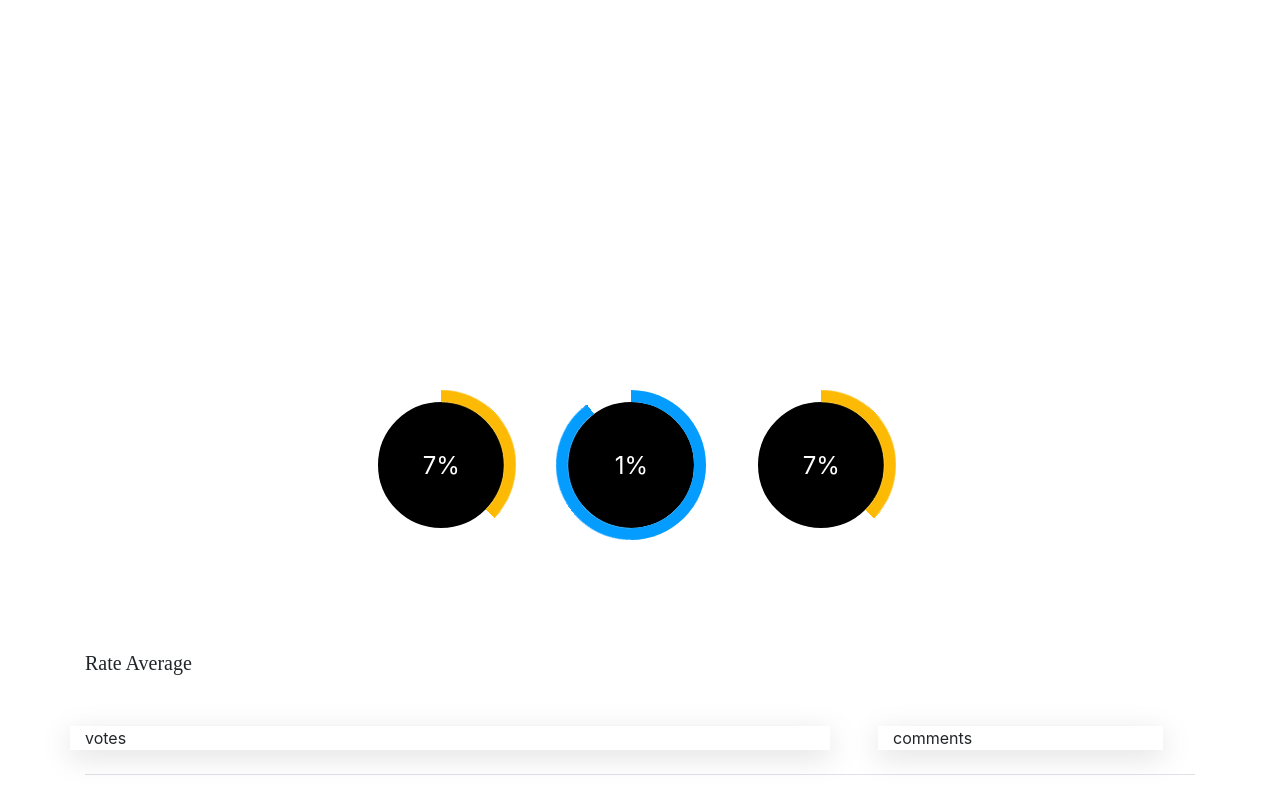
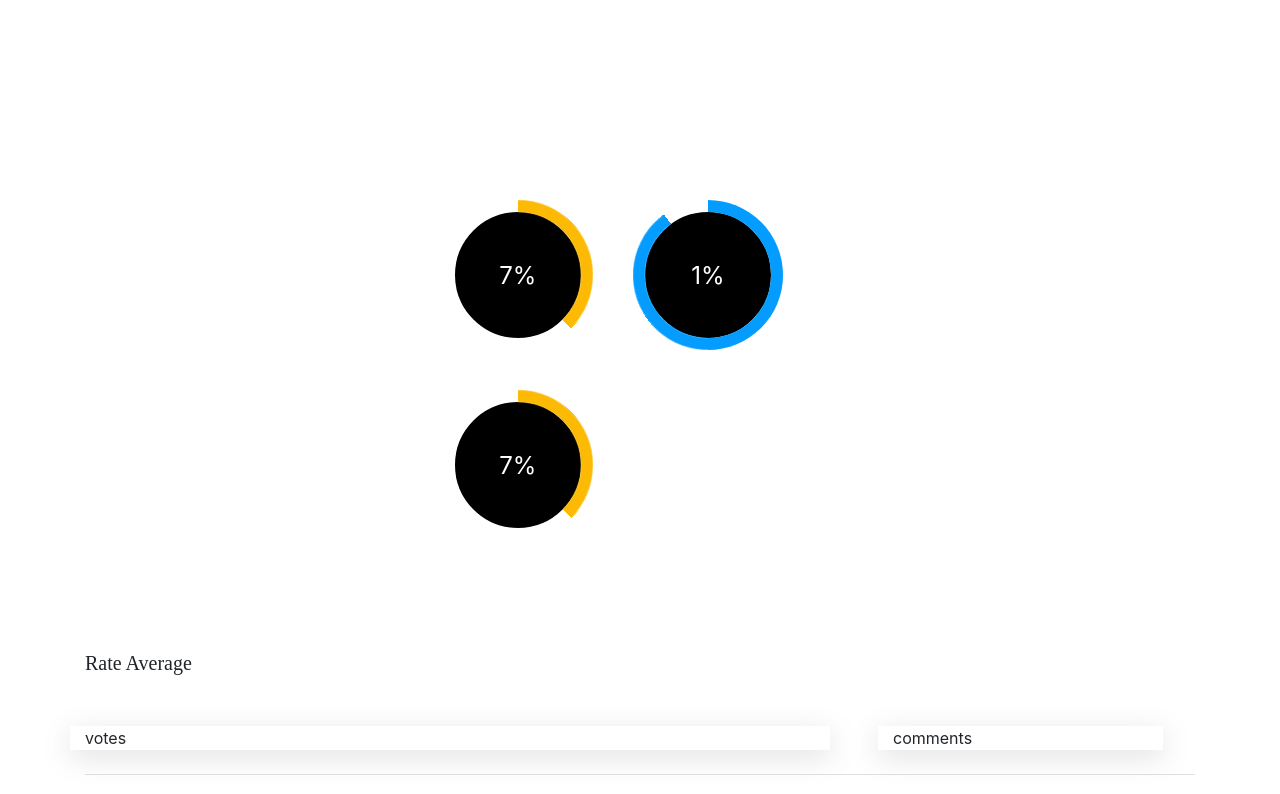
Before and after one commit to AtienoObwanda/Mich., a Django app: template app/templates/projects/project_detail.html in a window 1280 px wide. Shown: the part 207-1001 px from the top of the page. Run offline with Django 3.2, Linux system fonts and the light colour scheme; the template is opened without the code that fills it, so the values that code supplies are empty; some libraries are stand-ins or nearby versions.

Commit message:
styling project detail page  done

```diff
--- a/app/templates/projects/project_detail.html
+++ b/app/templates/projects/project_detail.html
@@ -24,9 +24,9 @@
     <div class="carouselItem active image" style="background-image: url('{{project.projectImage.url}}')">
       <div class="carousel-caption d-none d-md-block">
 
-<div class="row d-flex justify-content-center mt-100">
+<div class="row d-flex justify-content-center mt-100 ml-5">
 
-    <div class="col-md-8">
+    <div class="col-md-8 ml-5">
         <div class="progress yellow">
             <span class="progress-left">
                             <span class="progress-bar"></span>
--- a/app/templates/projects/project_list.html
+++ b/app/templates/projects/project_list.html
@@ -121,7 +121,7 @@
 
             <div class="row row-cols-1 row-cols-sm-2 row-cols-md-3 g-3">
               {% for project in projects %}
-              <div class="col-4 mb-5">
+              <div class="col-4 mb-5 projectCard">
                 <div class="card shadow-sm">
                   <a href="{% url 'projectDetail' project.pk %}" style="text-decoration: none;">
                     <img src="{{project.projectImage.url}}" class="img-responsive" alt="..."  style="width:100%; height:200px;" >
```
Also changed, not shown: app/static/projects/project.css (line endings or trailing spaces).
